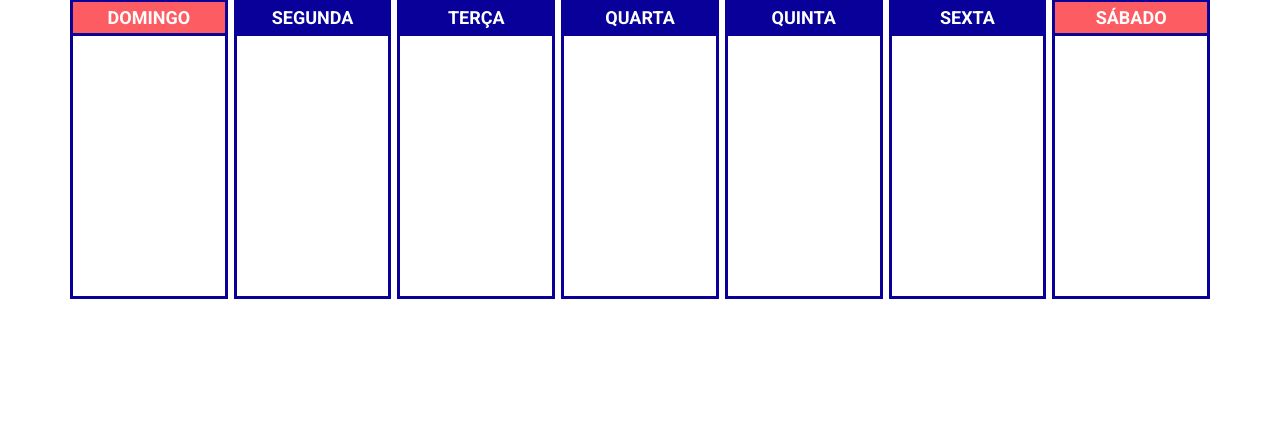
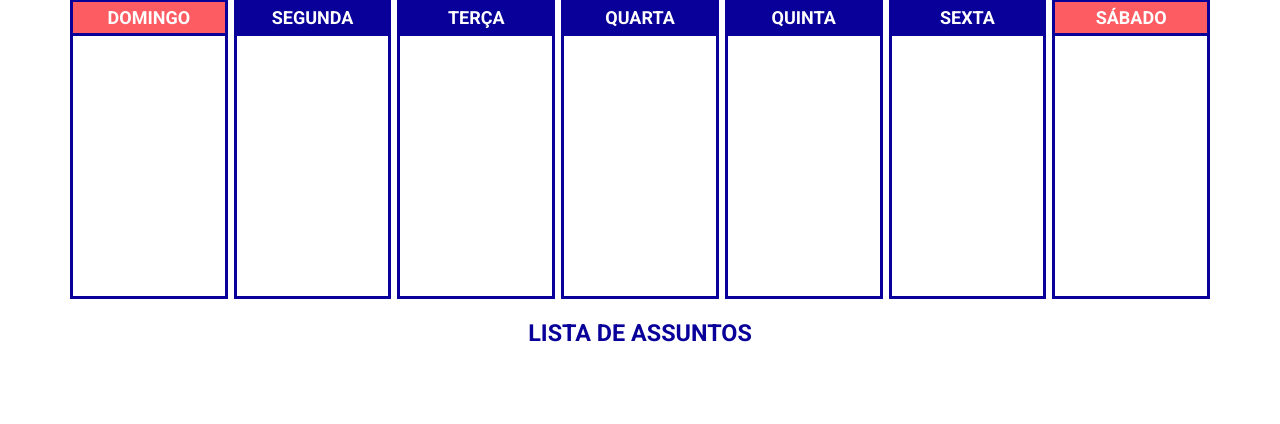
Before and after one commit to Werberty/study-organizer, a Django app: page / in a window 1280 px wide. Shown: the part 211-635 px from the top of the page. Run offline with Django 4.2, Linux system fonts and the light colour scheme; data that the repository does not hold is empty.

Commit message:
FEAT: Seção de lista de assuntos

```diff
--- a/base_static/global/css/style.css
+++ b/base_static/global/css/style.css
@@ -100,6 +100,12 @@ a {
 
 /* Button New Study e new subject */
 
+.main-buttons {
+    display: flex;
+    flex-flow: row nowrap;
+    justify-content: space-between;
+}
+
 .new-study span,
 .new-subject span,
 .new-study p,
@@ -138,12 +144,6 @@ a {
 .new-subject .button:hover span {
     background-color: var(--primary-color);
     color: var(--white-color);
-}
-
-.main-buttons {
-    display: flex;
-    flex-flow: row nowrap;
-    justify-content: space-between;
 }
 
 /* Modal new study */
@@ -288,3 +288,37 @@ a {
     padding: .8rem;
     background: var(--tertiary-color);
 }
+
+/* Subjects list */
+.main-subjects-list {
+    width: 60%;
+    margin: auto;
+}
+
+.main-subjects-list h3 {
+    margin: 2rem 0 2rem 0;
+    text-align: center;
+}
+
+.subjects-grid {
+    display: grid;
+    grid-template-columns: repeat(3, 1fr);
+    gap: 1rem;
+}
+
+.subject-content ul{
+    list-style: none;
+}
+
+.subject-content ul li{
+    font-size: 1.6rem;
+    text-align: center;
+    padding: .8rem;
+    background: var(--tertiary-color);
+}
+
+@media (max-width: 800px) {
+    .main-week-studies {
+        grid-template-columns: repeat(3, 1fr);
+    }
+}
--- a/studies/templates/studies/home.html
+++ b/studies/templates/studies/home.html
@@ -3,6 +3,7 @@
 {% block content %}
     <section class="main-content">
         <h1>Estudos</h1>
+
         <article class="main-buttons">
             <div class="new-study">
                 <label class="button open-modal" for="modal-new-study">
@@ -77,6 +78,7 @@
                 </div>
             </div>
         </article>
+
         <article class="main-week-studies">
             <div class="weekday">
                 <div class="weekday-title">
@@ -177,6 +179,20 @@
                 </div>
             </div>
         </article>
+
+        <article class="main-subjects-list">
+            <h3>Lista de assuntos</h3>
+            <div class="subjects-grid">
+                {% for subject in subjects %}
+                <div class="subject-content">
+                    <ul>
+                        <li>{{ subject.name }}</li>
+                    </ul>
+                </div>
+                {% endfor %}
+            </div>
+        </article>
+
     </section>
 
 {% endblock content %}
--- a/studies/views.py
+++ b/studies/views.py
@@ -6,11 +6,13 @@ from .models import Study, Subject
 
 def home(request):
     studies = Study.objects.all()
+    subjects = Subject.objects.all()
     form_study = StudyForm()
     form_subject = SubjectForm()
 
     return render(request, 'studies/home.html', context={
         'studies': studies,
+        'subjects': subjects,
         'form_study': form_study,
         'form_subject': form_subject,
     })
```
